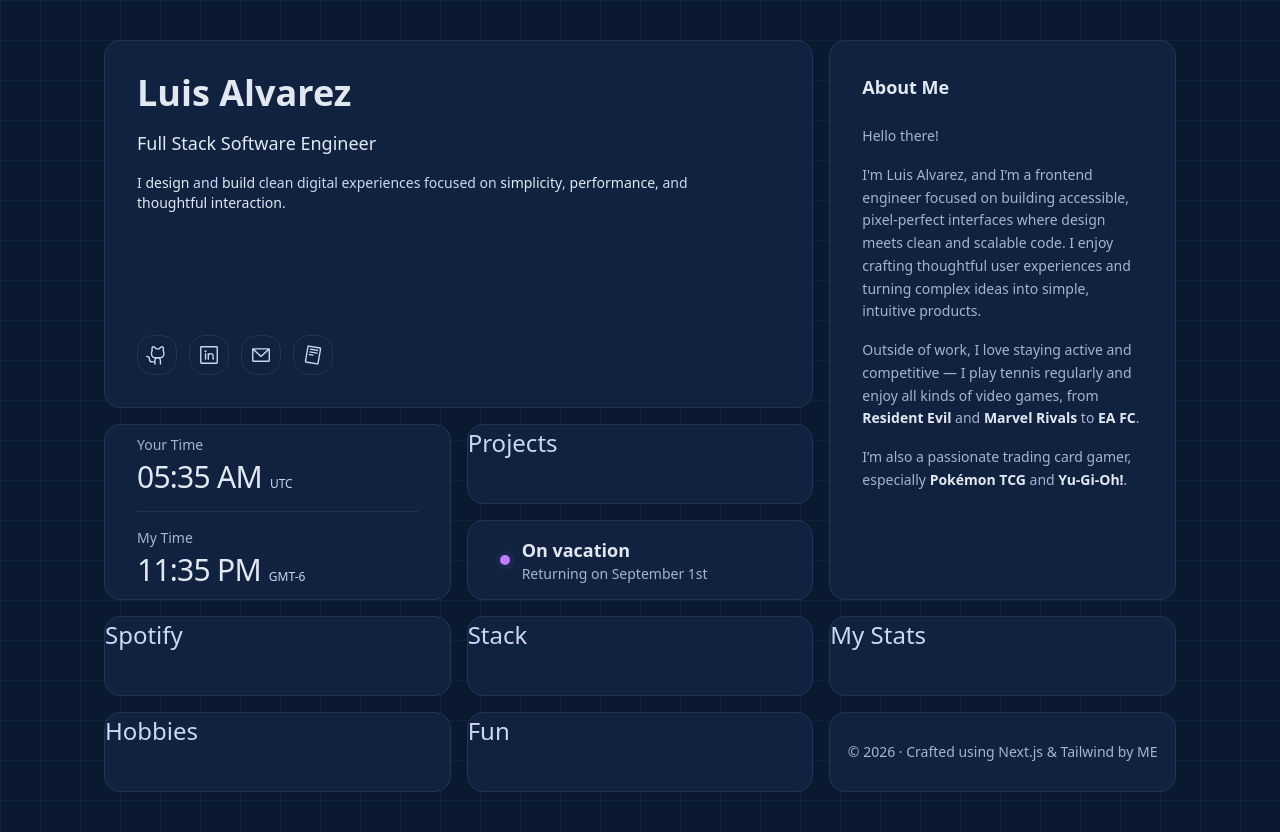
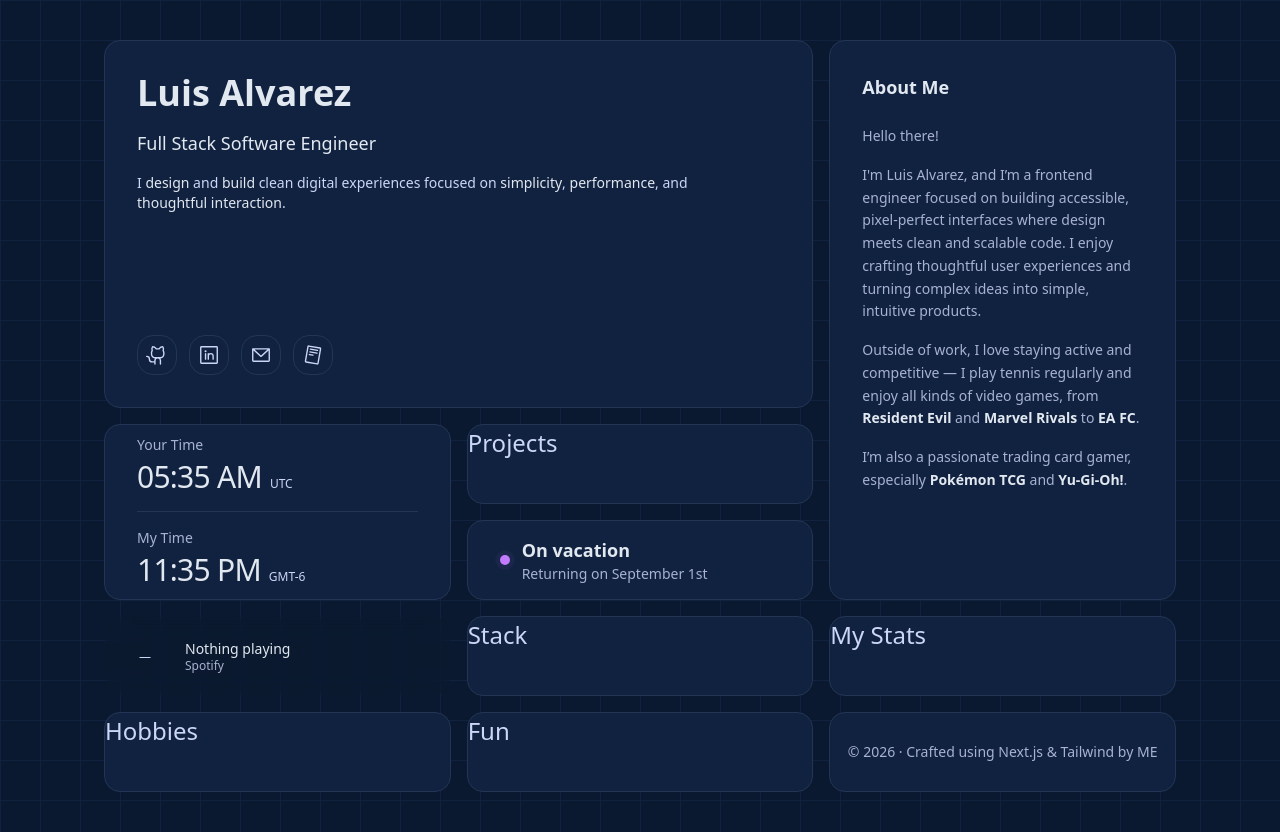
Before and after one commit to Lictro/my-portfolio, a Next.js app: page / in a window 1280 px wide. Built offline with nearby package versions, Linux system fonts and the light colour scheme; no server answers.

Commit message:
Add Spotify Bento Card

```diff
--- a/package.json
+++ b/package.json
@@ -13,7 +13,8 @@
     "clsx": "^2.1.1",
     "next": "16.1.6",
     "react": "19.2.3",
-    "react-dom": "19.2.3"
+    "react-dom": "19.2.3",
+    "swr": "^2.4.1"
   },
   "devDependencies": {
     "@tailwindcss/postcss": "^4",
--- /dev/null
+++ b/src/app/api/spotify/route.ts
@@ -0,0 +1,57 @@
+// app/api/spotify/route.ts
+import { NextResponse } from "next/server";
+
+const CLIENT_ID = process.env.SPOTIFY_CLIENT_ID!;
+const CLIENT_SECRET = process.env.SPOTIFY_CLIENT_SECRET!;
+const REFRESH_TOKEN = process.env.SPOTIFY_REFRESH_TOKEN!;
+
+async function getAccessToken() {
+  const params = new URLSearchParams();
+  params.append("grant_type", "refresh_token");
+  params.append("refresh_token", REFRESH_TOKEN);
+
+  const res = await fetch("https://accounts.spotify.com/api/token", {
+    method: "POST",
+    headers: {
+      Authorization:
+        "Basic " +
+        Buffer.from(CLIENT_ID + ":" + CLIENT_SECRET).toString("base64"),
+      "Content-Type": "application/x-www-form-urlencoded",
+    },
+    body: params,
+  });
+
+  const data = await res.json();
+  return data.access_token;
+}
+
+export async function GET() {
+  try {
+    const accessToken = await getAccessToken();
+
+    const recentRes = await fetch(
+      "https://api.spotify.com/v1/me/player/recently-played?limit=1",
+      {
+        headers: { Authorization: `Bearer ${accessToken}` },
+      }
+    );
+
+    const recentData = await recentRes.json();
+    const track = recentData.items[0].track;
+
+    return NextResponse.json({
+      playing: true,
+      songName: track.name,
+      artistName: track.artists.map((a: any) => a.name).join(", "),
+      albumCover: track.album.images[0].url,
+      artistPhoto: track.artists[0].images?.[0]?.url || track.album.images[0].url,
+      songUrl: track.external_urls.spotify,
+    });
+  } catch (err) {
+    console.error(err);
+    return NextResponse.json(
+      { error: "Spotify fetch failed" },
+      { status: 500 }
+    );
+  }
+}
--- a/src/components/BentoCard.tsx
+++ b/src/components/BentoCard.tsx
@@ -4,7 +4,7 @@
 interface BentoCardProps {
   children: ReactNode;
   className?: string;
-  variant?: "default" | "accent";
+  variant?: "default" | "accent" | "spotify";
 }
 
 export default function BentoCard({
@@ -24,6 +24,8 @@
 
           "bg-[#112240] border border-[#233554]":
             variant === "accent",
+          "border border-transparent ":
+            variant === "spotify",
         },
         className
       )}
--- a/src/components/BentoGrid.tsx
+++ b/src/components/BentoGrid.tsx
@@ -2,6 +2,7 @@
 import BentoCard from "./BentoCard";
 import { BuiltWithCard } from "./BuiltWithCard";
 import MeCard from "./MeCard";
+import { SpotifyCard } from "./SpotifyCard";
 import StatusCard from "./StatusCard";
 import { TimeCard } from "./TimeCard";
 
@@ -21,9 +22,7 @@
 
         <StatusCard className="col-span-4 row-span-1 p-8" status="vacation" />
 
-        <BentoCard className="col-span-4 row-span-1">
-          <h2>Spotify</h2>
-        </BentoCard>
+        <SpotifyCard className="col-span-4 row-span-1 p-4" />
 
         <BentoCard className="col-span-4 row-span-1">
           <h2>Stack</h2>
--- /dev/null
+++ b/src/components/SpotifyCard.tsx
@@ -0,0 +1,71 @@
+"use client";
+
+import BentoCard from "./BentoCard";
+import { SpotifyLogoIcon } from "@phosphor-icons/react";
+import useSWR from "swr";
+
+const fetcher = (url: string) => fetch(url).then(r => r.json());
+
+export function SpotifyCard({ className }: { className?: string }) {
+  const { data } = useSWR("/api/spotify", fetcher);
+
+  const songName = data?.songName ?? "Nothing playing";
+  const artistName = data?.artistName ?? "Spotify";
+  const albumCover = data?.albumCover;
+  const songUrl = data?.songUrl;
+
+  return (
+    <BentoCard
+      variant="spotify"
+      className={`relative overflow-hidden flex justify-between ${className}`}
+    >
+      {/* background blur */}
+      {albumCover && (
+        <div
+          className="absolute inset-0 bg-cover bg-center blur-2xl scale-125"
+          style={{ backgroundImage: `url(${albumCover})` }}
+        />
+      )}
+
+      {/* overlay */}
+      <div className="absolute inset-0 bg-background/20 backdrop-blur-md" />
+
+      <div className="relative flex items-center justify-between gap-4 flex-1">
+        <div className="flex items-center gap-4">
+          {albumCover ? (
+            <img
+              src={albumCover}
+              alt={songName}
+              className="w-12 h-12 rounded-md object-cover"
+            />
+          ) : (
+            <div className="w-12 h-12 rounded-md bg-muted flex items-center justify-center text-xs text-muted-foreground">
+              —
+            </div>
+          )}
+
+          <div className="flex flex-col">
+            <p className="text-sm font-medium text-slate-200 leading-tight">
+              {songName}
+            </p>
+
+            <p className="text-xs text-muted-foreground">
+              {artistName}
+            </p>
+          </div>
+        </div>
+
+        {songUrl && (
+          <a
+            href={songUrl}
+            target="_blank"
+            rel="noopener noreferrer"
+            className="flex-shrink-0 text-green-500 hover:scale-110 transition-transform"
+          >
+            <SpotifyLogoIcon size={36} weight="fill" />
+          </a>
+        )}
+      </div>
+    </BentoCard>
+  );
+}
```
Also changed, not shown: 1 other file (tests, documents, lock files or other folders).
